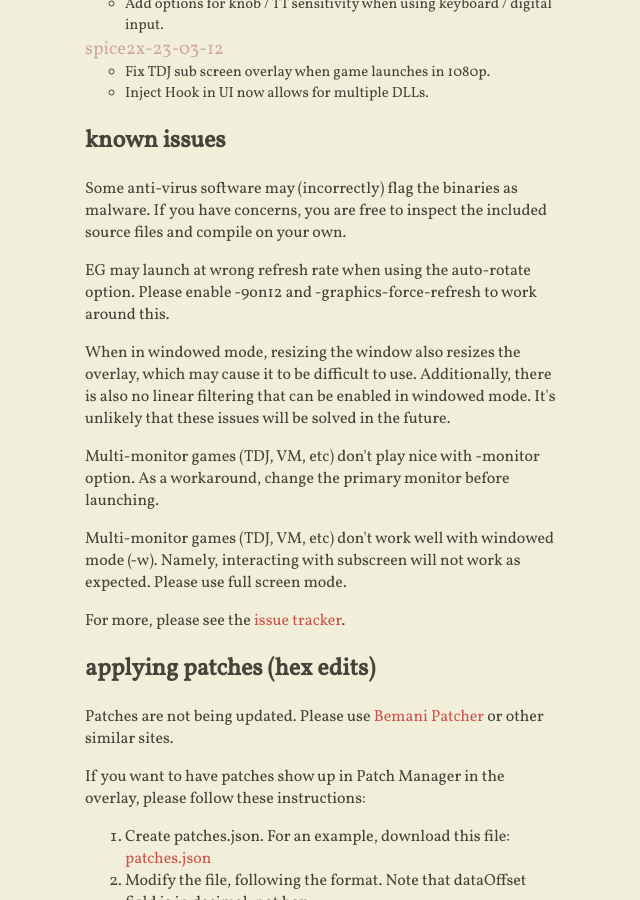
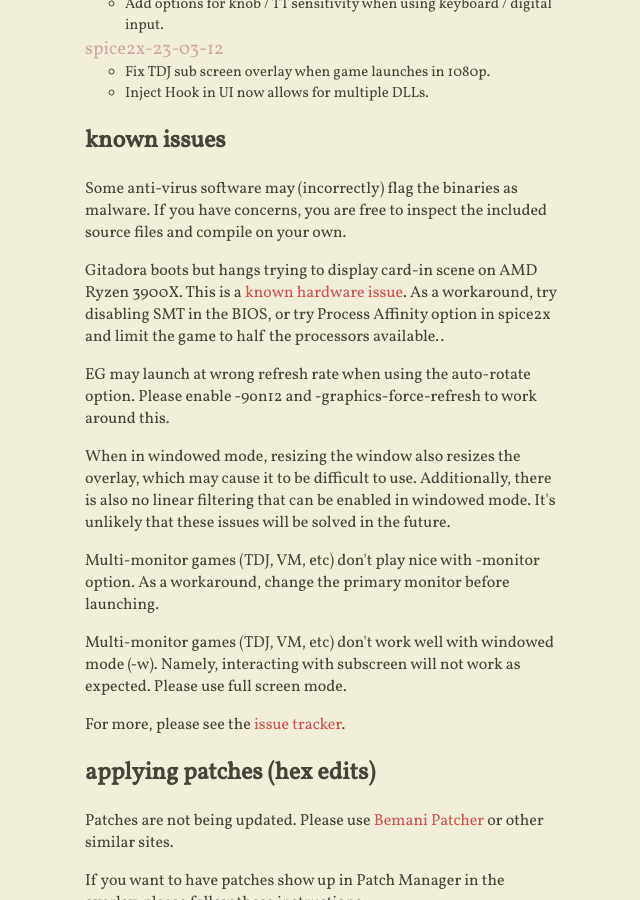
Before and after one commit to spice2x/spice2x.github.io, a Jekyll site: the page built from docs/index.html, in a window 1280 px wide and 900 px high, scrolled down 2518 px. Shown: the whole window, without its empty margins (419-1059 px from the left). Built offline with Jekyll 4.4.1, drawn with Linux system fonts in a browser that asks for light colours; nearby versions of some CDN libraries.

Commit message:
AMD 3900X issue with gitadora

```diff
--- a/docs/_includes/content.html
+++ b/docs/_includes/content.html
@@ -208,6 +208,14 @@
 </p>
 
 <p>
+  Gitadora boots but hangs trying to display card-in scene on AMD Ryzen 3900X.
+  This is a <a href="https://github.com/ValveSoftware/Proton/issues/838">known hardware issue</a>.
+  As a workaround, try disabling SMT in the BIOS, or try Process Affinity option in spice2x and limit the game to half the processors
+  available..
+</p>
+
+
+<p>
   EG may launch at wrong refresh rate when using the auto-rotate option. Please enable -9on12 and -graphics-force-refresh to work around this.
 </p>
 
```
